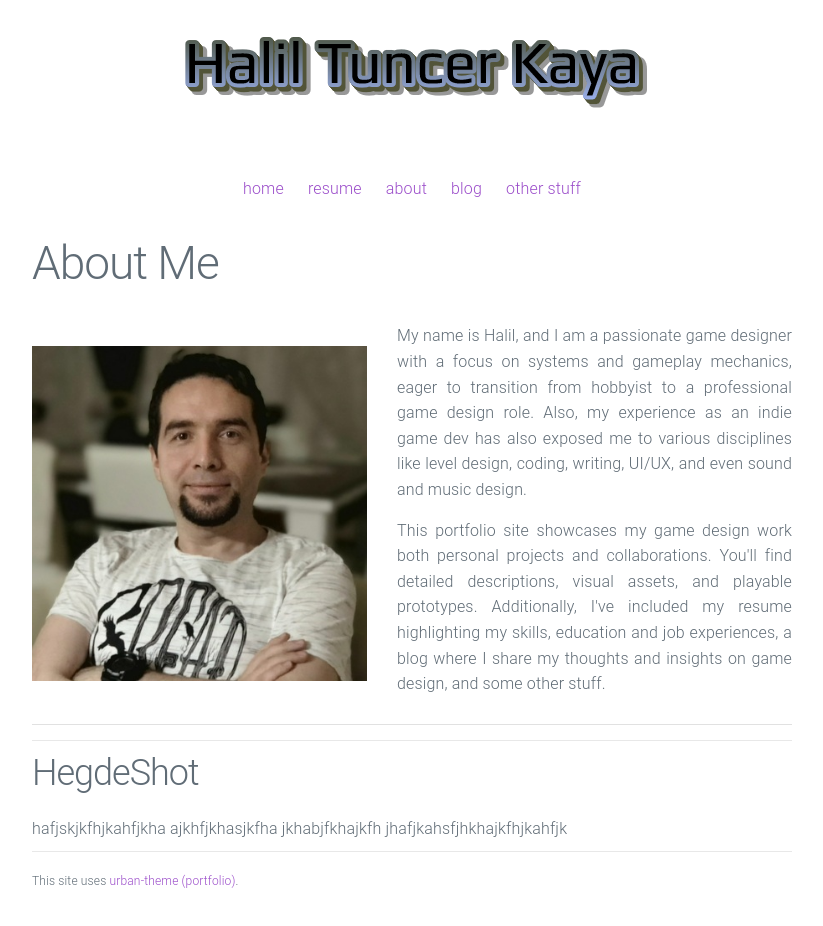
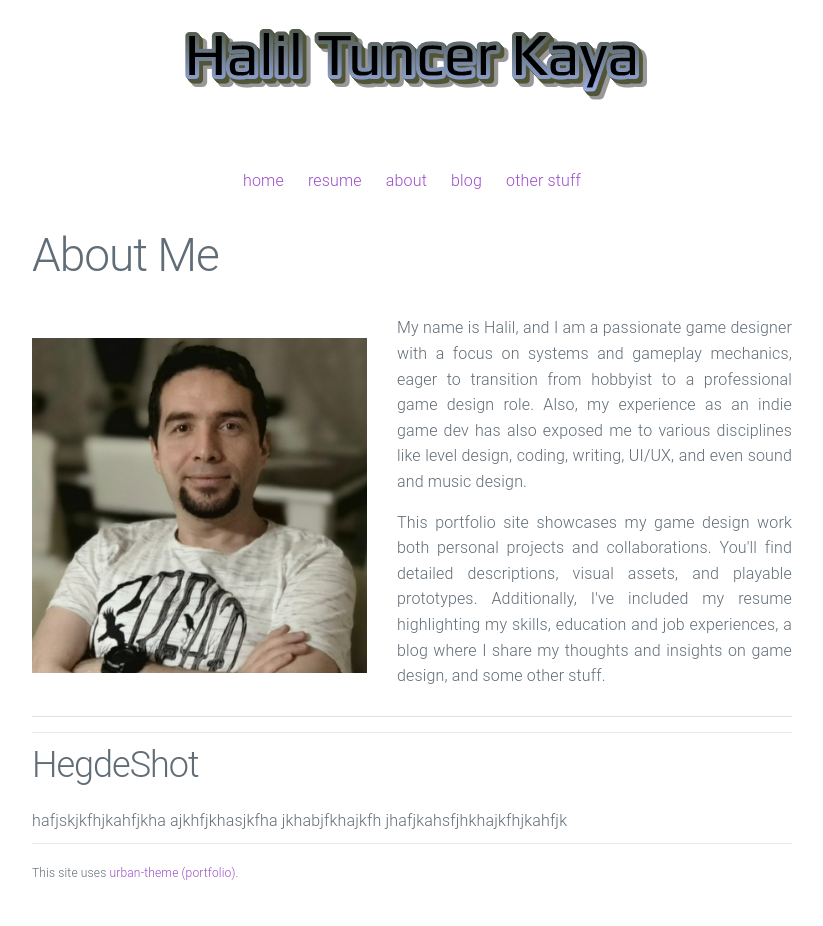
Before and after one commit to htramu/htk.github.io, a Jekyll site: the page built from about.md, in a window 1280 px wide. Shown: the whole page, without its empty margins (228-1051 px from the left). Built offline with Jekyll 4.4.1, drawn with Linux system fonts in a browser that asks for light colours.

Commit message:
Update head.html

```diff
--- a/_includes/head.html
+++ b/_includes/head.html
@@ -2,7 +2,20 @@
     <meta charset="utf-8">
     <meta http-equiv="x-ua-compatible" content="ie=edge">
 
-
+      <style>
+        body {
+            margin: 0;
+            padding: 0;
+            font-family: Arial, sans-serif;
+        }
+        .container {
+            width: 100%;
+            margin: 0 auto;
+            padding: 0 20px;
+            box-sizing: border-box;
+        }
+        /* Add more styles for your content here */
+    </style>
     {% include styles.html %}
 
     {% seo %}
```
